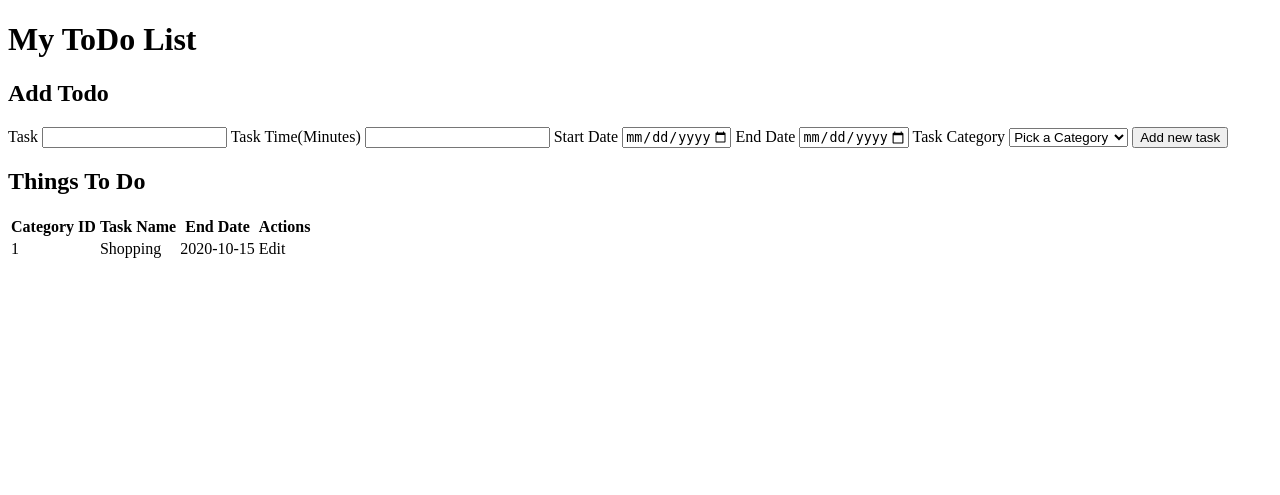
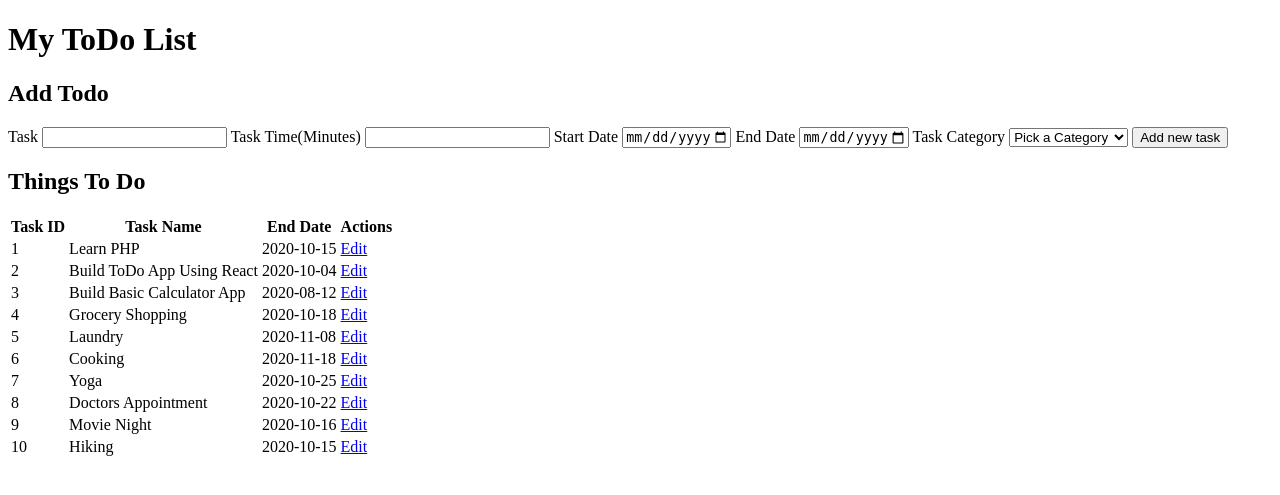
Before and after one commit to ayeshafatima977/ToDoApp-CRUD-FrontEnd-BackEnd, a PHP site: page /task_add.php in a window 1280 px wide. Shown: the top 495 px of the page. Run offline with PHP 8.4, Linux system fonts and the light colour scheme; data comes from the database, SQL or seed files in the repository.

Commit message:
Populated the Tasks List from data base;

```diff
--- a/admin/task_add.php
+++ b/admin/task_add.php
@@ -28,6 +28,7 @@ if ($categories_result->num_rows > 0) {
     }
 }
 
+// To generate the Task List
 $task_list_sql = "SELECT * FROM task";
 
 if (!$result = $connection->query($task_list_sql)) {
@@ -35,10 +36,24 @@ if (!$result = $connection->query($task_list_sql)) {
     exit();
 }
 
+// To check if there are any empty records/rows
 if (0 === $result->num_rows) {
     $task_list = '<tr><td colspan="4">There are no Active Things To Do</td></tr>';
 } else {
     while ($row = $result->fetch_assoc()) {
+        $task_list .= sprintf('
+        <tr>
+            <td>%d</td>
+            <td>%s</td>
+            <td>%s</td>
+            <td><a href="task_edit.php?task_id=%d">Edit</a></td>
+        </tr>
+        ',
+            $row['TaskID'],
+            $row['TaskName'],
+            $row['EndDate'],
+            $row['TaskID']
+        );
 
     }
 }
@@ -111,17 +126,12 @@ $connection->close();
         <h2>Things To Do</h2>
         <table>
             <tr>
-                <th>Category ID</th>
+                <th>Task ID</th>
                 <th>Task Name</th>
                 <th>End Date</th>
                 <th>Actions</th>
             </tr>
-            <tr>
-                <td>1</td>
-                <td>Shopping</td>
-                <td>2020-10-15</td>
-                <td>Edit</td>
-            </tr>
+
             <?php echo $task_list; ?>
 
         </table>
```
